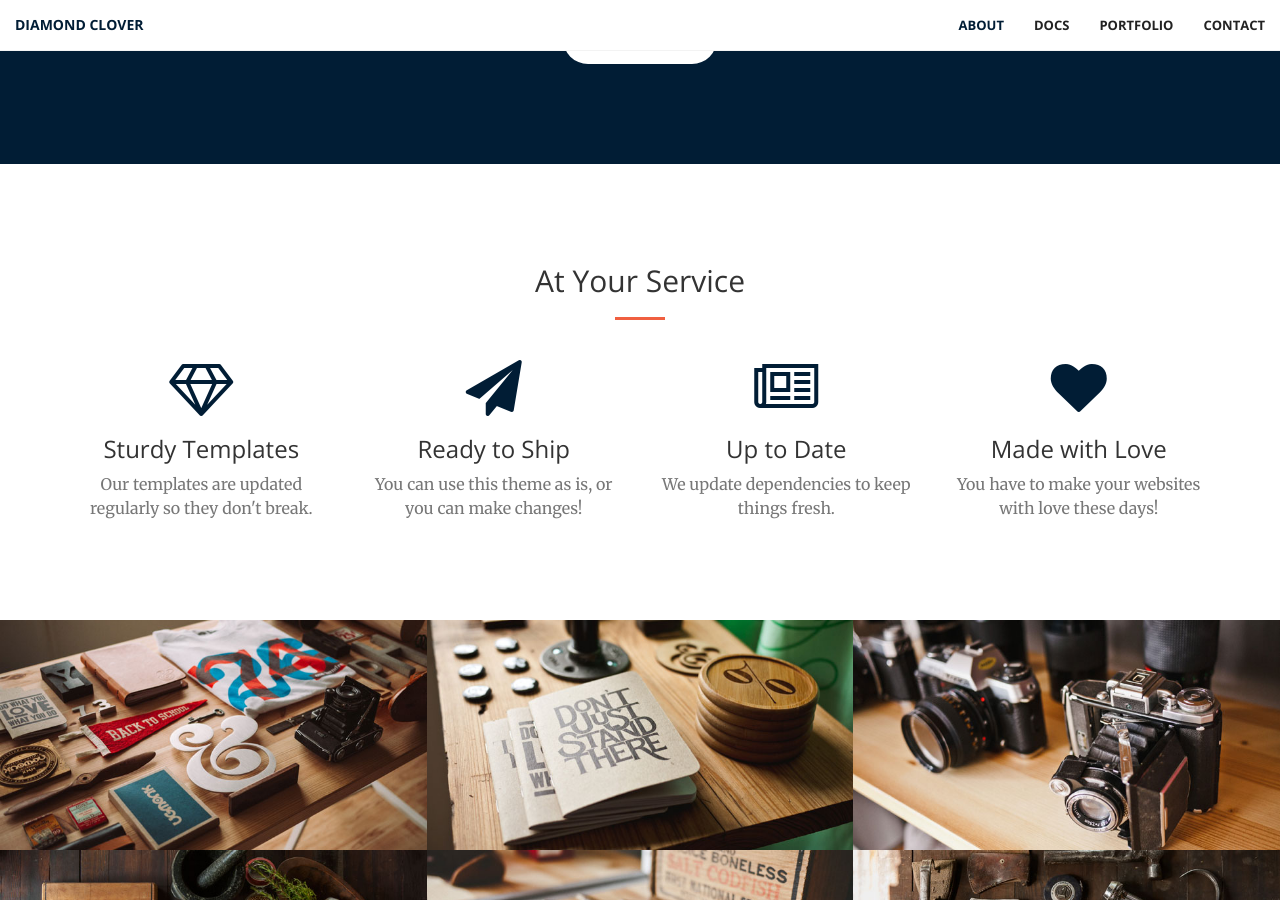
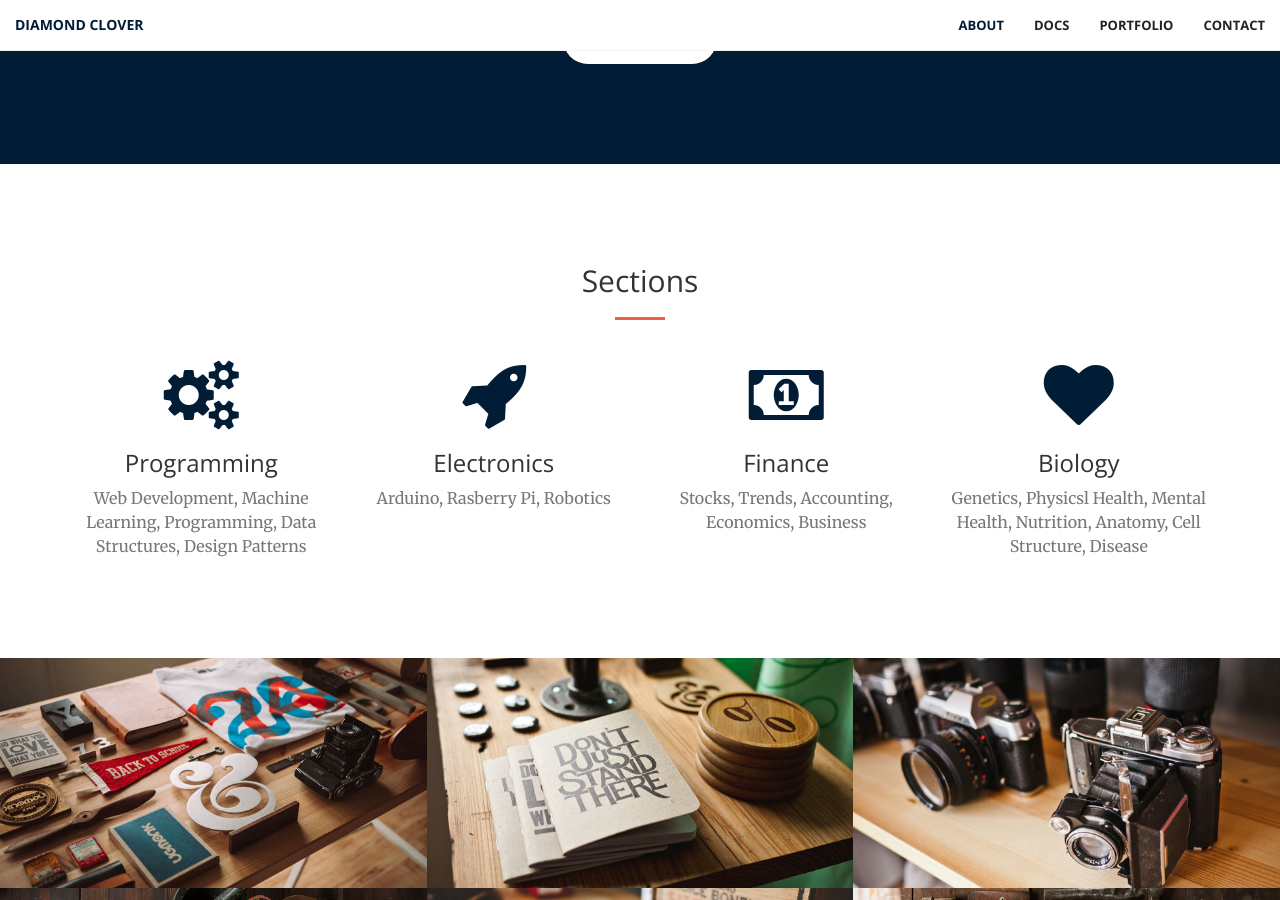
Before and after one commit to WolfOfTheNorth/diamondclover, a Jekyll site: the page index.html, which Jekyll copies as it is, in a window 1280 px wide and 900 px high, scrolled down 1130 px. Built offline with Jekyll 4.4.1, drawn with Linux system fonts in a browser that asks for light colours; nearby versions of some CDN libraries; some of the changed text lies outside the part shown.

Commit message:
create sections div removed bootstrap download

```diff
--- a/index.html
+++ b/index.html
@@ -96,7 +96,7 @@
         <div class="container">
             <div class="row">
                 <div class="col-lg-12 text-center">
-                    <h2 class="section-heading">At Your Service</h2>
+                    <h2 class="section-heading">Sections</h2>
                     <hr class="primary">
                 </div>
             </div>
@@ -105,30 +105,30 @@
             <div class="row">
                 <div class="col-lg-3 col-md-6 text-center">
                     <div class="service-box">
-                        <i class="fa fa-4x fa-diamond text-primary sr-icons"></i>
-                        <h3>Sturdy Templates</h3>
-                        <p class="text-muted">Our templates are updated regularly so they don't break.</p>
+                        <i class="fa fa-5x fa-cogs text-primary sr-icons"></i>
+                        <h3>Programming</h3>
+                        <p class="text-muted">Web Development, Machine Learning, Programming, Data Structures, Design Patterns</p>
                     </div>
                 </div>
                 <div class="col-lg-3 col-md-6 text-center">
                     <div class="service-box">
-                        <i class="fa fa-4x fa-paper-plane text-primary sr-icons"></i>
-                        <h3>Ready to Ship</h3>
-                        <p class="text-muted">You can use this theme as is, or you can make changes!</p>
+                        <i class="fa fa-5x fa-rocket text-primary sr-icons"></i>
+                        <h3>Electronics</h3>
+                        <p class="text-muted">Arduino, Rasberry Pi, Robotics</p>
                     </div>
                 </div>
                 <div class="col-lg-3 col-md-6 text-center">
                     <div class="service-box">
-                        <i class="fa fa-4x fa-newspaper-o text-primary sr-icons"></i>
-                        <h3>Up to Date</h3>
-                        <p class="text-muted">We update dependencies to keep things fresh.</p>
+                        <i class="fa fa-5x fa-money text-primary sr-icons"></i>
+                        <h3>Finance</h3>
+                        <p class="text-muted">Stocks, Trends, Accounting, Economics, Business</p>
                     </div>
                 </div>
                 <div class="col-lg-3 col-md-6 text-center">
                     <div class="service-box">
-                        <i class="fa fa-4x fa-heart text-primary sr-icons"></i>
-                        <h3>Made with Love</h3>
-                        <p class="text-muted">You have to make your websites with love these days!</p>
+                        <i class="fa fa-5x fa-heart text-primary sr-icons"></i>
+                        <h3>Biology</h3>
+                        <p class="text-muted">Genetics, Physicsl Health, Mental Health, Nutrition, Anatomy, Cell Structure, Disease </p>
                     </div>
                 </div>
             </div>
@@ -232,15 +232,6 @@
         </div>
     </section>
 
-    <aside class="bg-dark">
-        <div class="container text-center">
-            <div class="call-to-action">
-                <h2>Free Download at Start Bootstrap!</h2>
-                <a href="http://startbootstrap.com/template-overviews/creative/" class="btn btn-default btn-xl sr-button">Download Now!</a>
-            </div>
-        </div>
-    </aside>
-
     <section id="contact">
         <div class="container">
             <div class="row">
```
Also changed, not shown: 2 other files.
